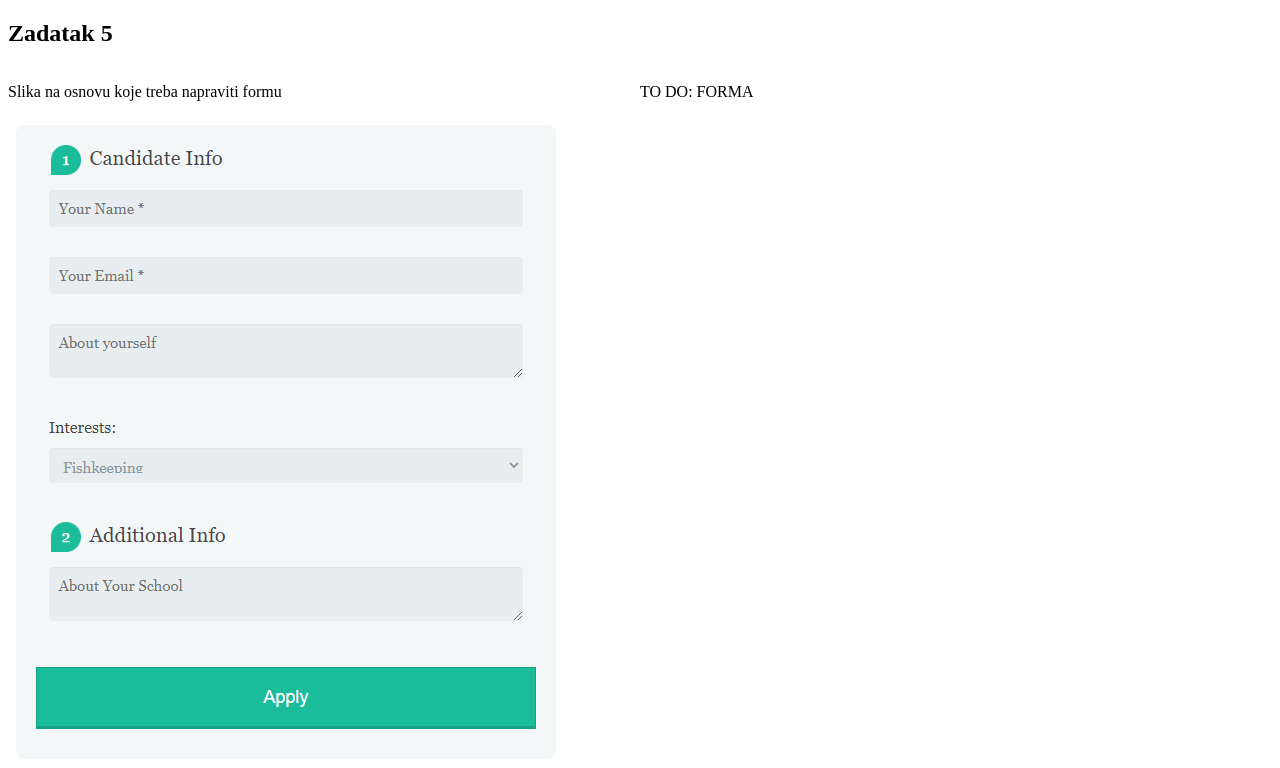
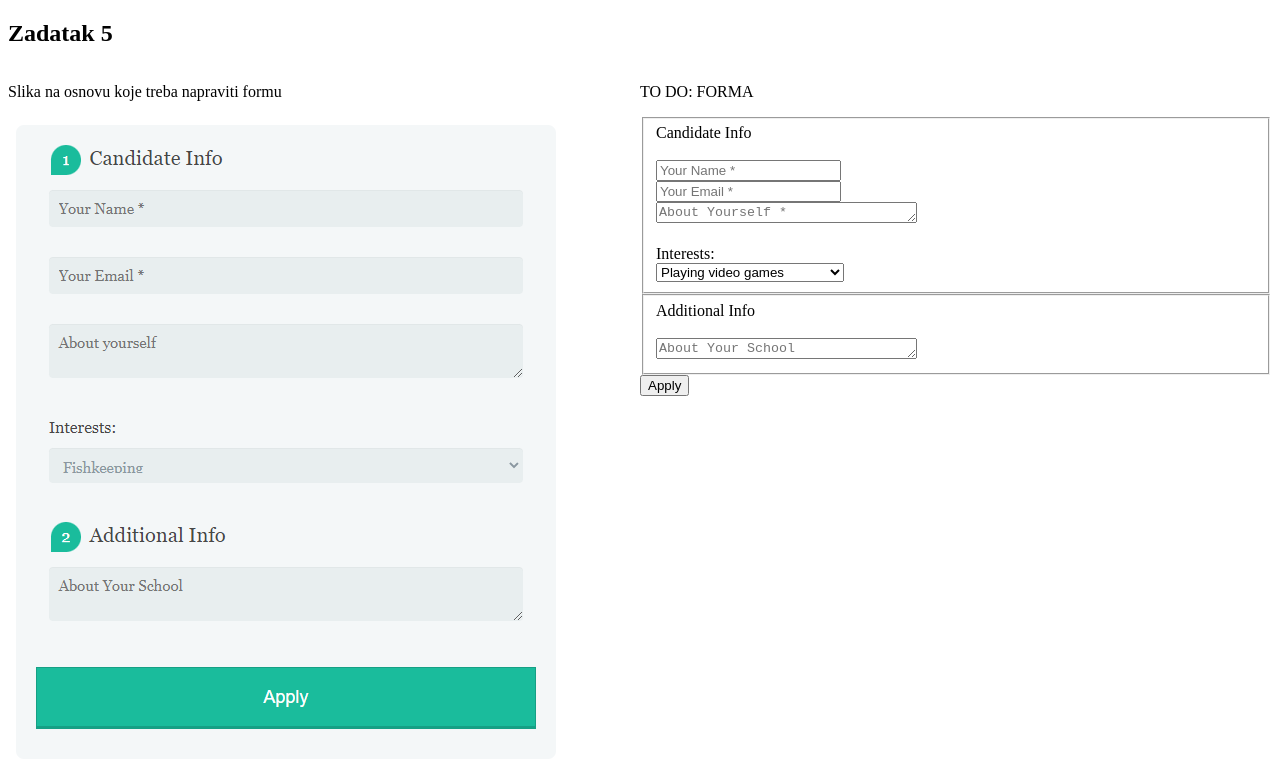
Before and after one commit to jugoslavjeftenic/brains-react, a React (Create React App) app in the folder t01/omni/: page /html_assignment/zad5 in a window 1280 px wide. Shown: the top 768 px of the page. Built offline with nearby package versions, Linux system fonts and the light colour scheme.

Commit message:
Zavrsen HTML zadatak 5 i korigovan HTML zadatak 4.

```diff
--- a/t01/omni/src/html_assignments/Zadatak_J4.js
+++ b/t01/omni/src/html_assignments/Zadatak_J4.js
@@ -112,7 +112,6 @@ const Zadatak_J4 = () => {
 
           <input type="submit" />
           <input type="reset" />
-          <button type="button">Click Me!</button>
         </form>
       </div>
     </div>
--- a/t01/omni/src/html_assignments/Zadatak_J5.js
+++ b/t01/omni/src/html_assignments/Zadatak_J5.js
@@ -5,16 +5,51 @@ Kreirati formu za prijavu kandidata za posao. Izgled forme je dat na slici
 import slika from './../assets/images/zad5.PNG';
 import './zadatak5_css.css';
 const Zadatak_J5 = () => {
-    return  (<div>
+    return (<div>
         <h2> Zadatak 5</h2>
         <div className='zad5_container'>
             <div>
                 <p> Slika na osnovu koje treba napraviti formu</p>
-            <img src={slika}/>
+                <img src={slika} alt="" />
             </div>
             <div>
-        {/* to do: ovde kreirati formu */}
                 <p> TO DO: FORMA</p>
+                <form action="https://cscie12.dce.harvard.edu/echo" method="POST">
+                    <fieldset>
+                        Candidate Info<br /><br />
+                        <input type="text" name="name" placeholder="Your Name *" /><br />
+                        <input type="text" name="email" placeholder="Your Email *" /><br />
+                        <textarea
+                            name="description"
+                            rows="1"
+                            cols="30"
+                            placeholder="About Yourself *">
+                        </textarea><br /><br />
+                        <label for="interests">Interests:</label><br />
+                        <select name="interests" id="interests">
+                            <option value="playing_video_game">Playing video games</option>
+                            <option value="painting">Painting</option>
+                            <option value="gardening">Gardening</option>
+                            <option value="hiking">Hiking</option>
+                            <option value="playing_musical_instruments">Playing musical instruments</option>
+                            <option value="collecting_stamps">Collecting stamps</option>
+                            <option value="Reading">Reading</option>
+                            <option value="traveling">Traveling</option>
+                            <option value="cooking">Cooking</option>
+                            <option value="photography">Photography</option>
+                        </select>
+                    </fieldset>
+                    <fieldset>
+                        Additional Info<br /><br />
+                        <textarea
+                            name="school_description"
+                            rows="1"
+                            cols="30"
+                            placeholder="About Your School">
+                        </textarea><br />
+                    </fieldset>
+                    <input type="submit" value="Apply" />
+                </form>
             </div>
         </div>
     </div>);
```
Lines whose indentation alone changed are shown as unchanged.
